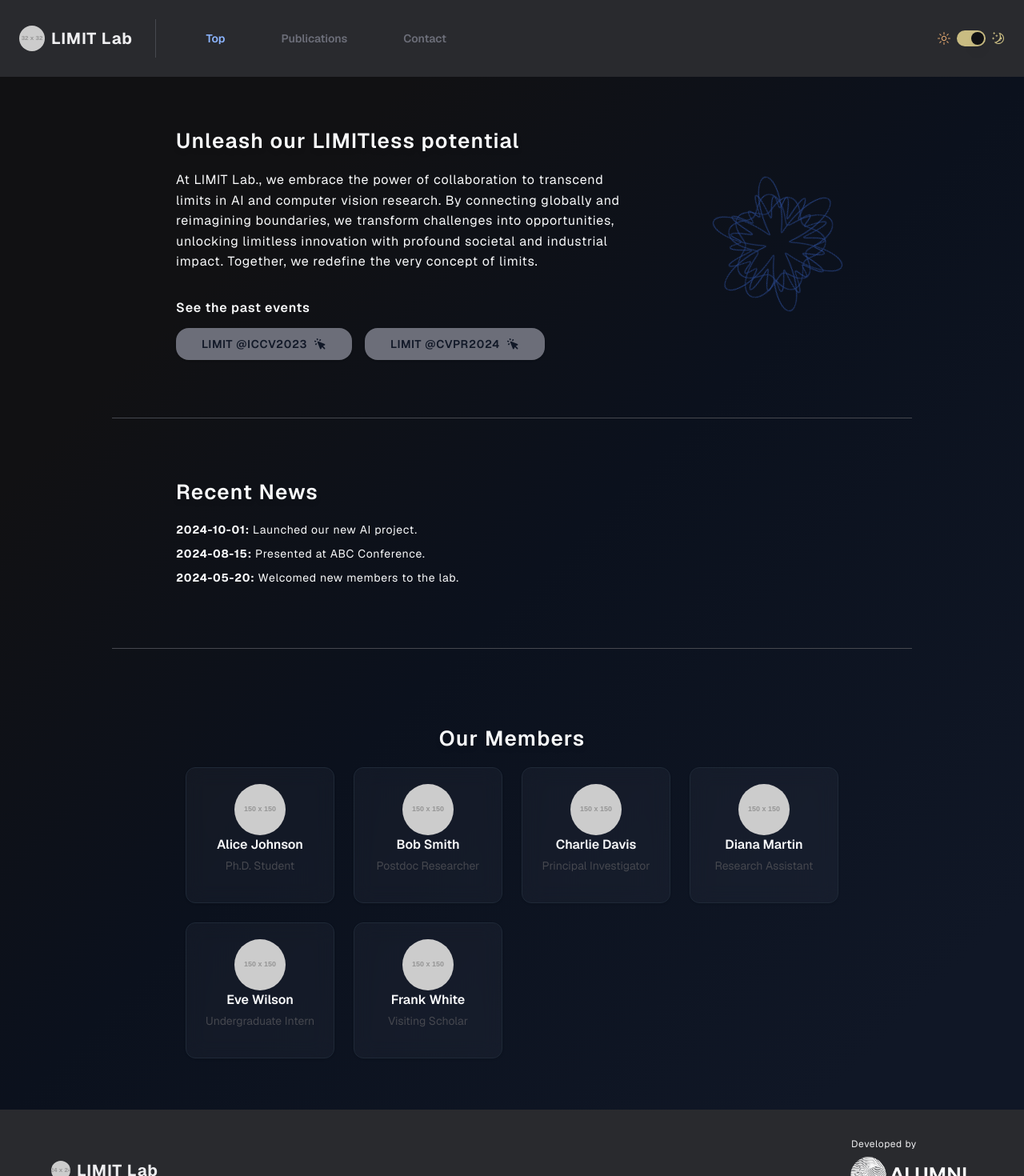
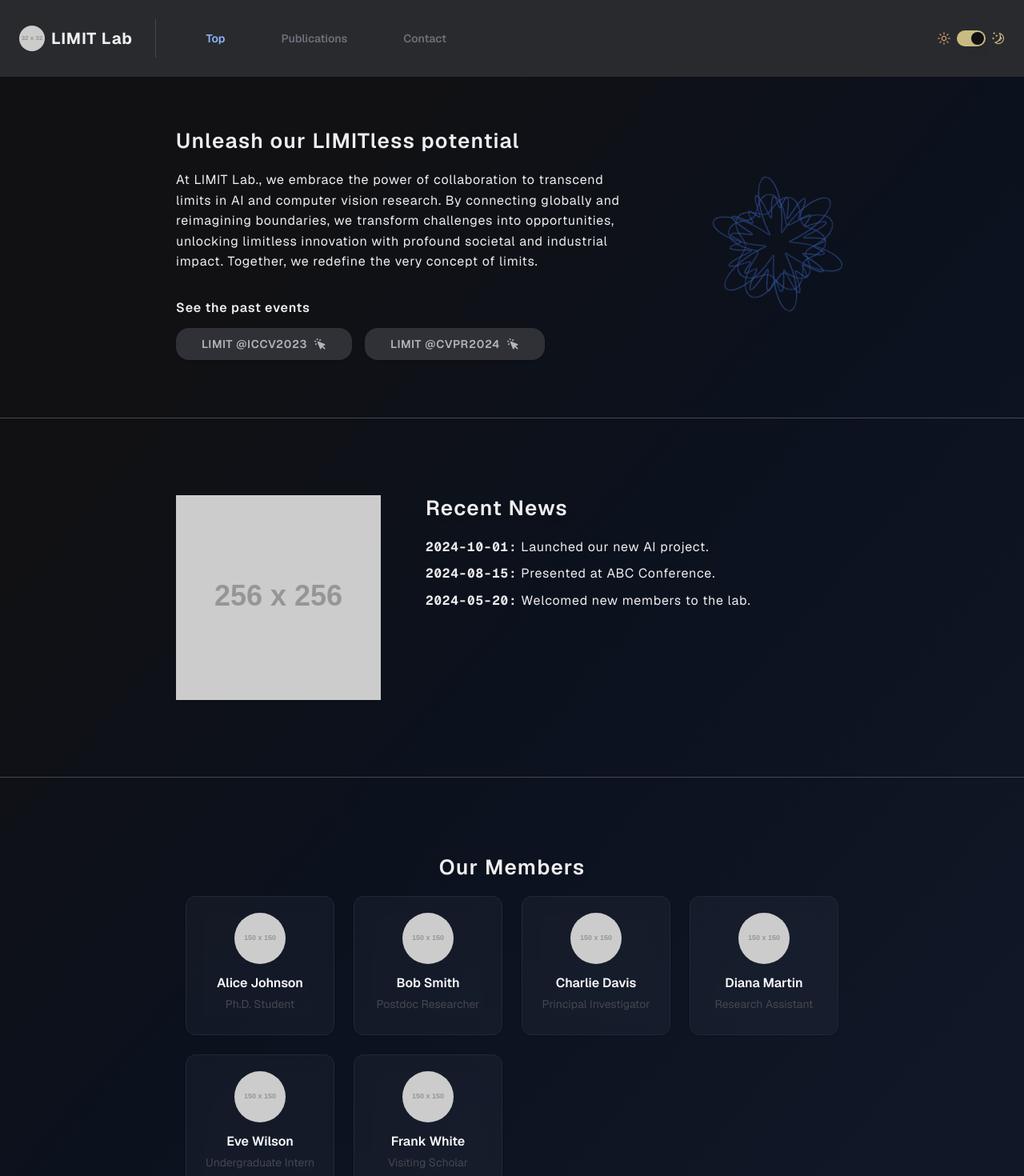
Before and after one commit to cvpaperchallenge-alumni/limit-lab-homepage, a Next.js app: page / in a window 1280 px wide. Shown: the top 1470 px of the page at 80% size. Built offline with nearby package versions, Linux system fonts and the light colour scheme; what tailwindcss-animated would draw is missing.

Commit message:
:sparkles: Update top page layout

```diff
--- a/src/app/(homepage)/page.tsx
+++ b/src/app/(homepage)/page.tsx
@@ -3,6 +3,11 @@
 import Image from 'next/image'
 import Link from 'next/link'
 import { HiCursorClick } from 'react-icons/hi'
+import { Geist_Mono } from 'next/font/google'
+
+const geistMono = Geist_Mono({
+  subsets: ['latin'],
+})
 
 // shadcn/ui components
 import { Card, CardHeader, CardContent } from '@/components/ui/card'
@@ -57,24 +62,24 @@ export default function TopPage() {
   return (
     <div className="flex-1 flex flex-col items-center gap-8 w-full bg-gradient-to-br from-background from-20% via-background-gradation-1 via-50% to-background-gradation-2 to-90%">
       <div className='flex gap-8 items-center max-w-[1000px] px-20 pb-10 pt-16'>
-        <div className="flex flex-col gap-3 items-start">
-          <h1 className='mb-2 text-xxxl font-semibold tracking-wider leading-8 text-foreground shadow-background drop-shadow-md'>
+        <div className="flex flex-col gap-3 items-start text-foreground ">
+          <h1 className='mb-2 text-xxxl font-semibold tracking-wider leading-8'>
             Unleash our LIMITless potential
           </h1>
-          <p className="mb-5 w-11/12 text-m text-wrap text-card-foreground">
+          <p className="mb-5 w-11/12 text-m text-wrap">
             At LIMIT Lab., we embrace the power of collaboration to transcend limits in AI and computer vision research. By connecting globally and reimagining boundaries, we transform challenges into opportunities, unlocking limitless innovation with profound societal and industrial impact. Together, we redefine the very concept of limits.
           </p>
           <h2 className='font-semibold text-m'>
             See the past events
           </h2>
           <div className='flex gap-4'>
-            <Button className="rounded-2xl bg-sub hover:bg-accent hover:text-accent-foreground hover:animate-scale-up-center" size="lg" asChild>
+            <Button className="rounded-2xl text-button-foreground bg-button-background hover:bg-accent hover:text-accent-foreground hover:animate-scale-up-center" size="lg" asChild>
               <Link href="https://lsfsl.net/limit23/" target='_blank'>
                 <span className='text-sm font-semibold tracking-wider'>LIMIT @ICCV2023</span>
                 <HiCursorClick className="size-5" />
               </Link>
             </Button>
-            <Button className="rounded-2xl bg-sub hover:bg-accent hover:text-accent-foreground hover:animate-scale-up-center" size="lg" asChild>
+            <Button className="rounded-2xl text-button-foreground bg-button-background hover:bg-accent hover:text-accent-foreground hover:animate-scale-up-center" size="lg" asChild>
               <Link href="https://hirokatsukataoka16.github.io/CVPR-2024-LIMIT/" target='_blank'>
                 <span className='text-sm font-semibold tracking-wider'>LIMIT @CVPR2024</span>
                 <HiCursorClick className="size-5" />
@@ -82,12 +87,7 @@ export default function TopPage() {
             </Button>
           </div>
         </div>
-        {/* <Image
-          src="https://via.placeholder.com/256"
-          alt="stylish image"
-          width={256}
-          height={256}
-        /> */}
+
         {/* <div className="relative w-full h-[500px] overflow-hidden">
           <div className="absolute top-1/2 left-1/2 w-8 h-8 bg-blue-500 rounded-full
                       -translate-x-1/2 -translate-y-1/2">
@@ -152,24 +152,31 @@ export default function TopPage() {
         </div>
       </div>
 
+      <Separator orientation="horizontal" className="w-full h-px bg-muted-foreground" />
 
       {/* Recent News */}
-      <div className='flex flex-col gap-3 w-full max-w-[1000px]'>
-        <Separator orientation="horizontal" className="w-full h-px bg-muted-foreground" />
-        <div className='flex flex-col gap-3 items-start w-full px-20 py-16 '>
+      <div className='flex gap-14 w-full max-w-[1000px] px-20 py-16 '>
+        <Image
+          src="https://via.placeholder.com/256"
+          alt="stylish image"
+          width={256}
+          height={256}
+        />
+        <div className='flex flex-col gap-3 items-start w-full'>
           <h1 className='mb-2 text-xxxl font-semibold tracking-wider leading-8 text-foreground shadow-background drop-shadow-md'>
             Recent News
           </h1>
           <div className="space-y-2">
             {newsItems.map((item, index) => (
-              <div key={index} className="text-s">
-                <strong>{item.date}:</strong> {item.description}
+              <div key={index} className="text-m">
+                <strong className={`${geistMono.className}`}>{item.date}:</strong> {item.description}
               </div>
             ))}
           </div>
         </div>
-        <Separator orientation="horizontal" className="w-full h-px bg-muted-foreground" />
       </div>
+
+      <Separator orientation="horizontal" className="w-full h-px bg-muted-foreground" />
 
       {/* Member Information */}
       <div className='flex flex-col gap-3 items-center w-full max-w-[1000px] px-20 py-16'>
@@ -180,7 +187,7 @@ export default function TopPage() {
         <div className='flex flex-col w-full items-center'>
           <div className="grid grid-cols-1 gap-6 sm:grid-cols-2 md:grid-cols-3 xl:grid-cols-4">
             {members.map((member, idx) => (
-              <Card key={idx} className="pb-3 pt-5 shadow backdrop-blur-md">
+              <Card key={idx} className="pb-1 pt-5 shadow backdrop-blur-md">
                 <CardContent>
                   <div className="flex justify-center">
                     <Avatar className="size-16">
@@ -188,7 +195,7 @@ export default function TopPage() {
                       <AvatarFallback>?</AvatarFallback>
                     </Avatar>
                   </div>
-                  <div className="space-y-1 text-center">
+                  <div className="space-y-1 text-center pt-3">
                     <div className="font-semibold">{member.name}</div>
                     <div className="text-sm text-muted-foreground">
                       {member.affiliation}
--- a/src/app/globals.css
+++ b/src/app/globals.css
@@ -321,7 +321,11 @@
 
     --sub: var(--gray-9);
 
-    --orbit: var(--blue-6);
+    --button-background: var(--gray-5);
+    --button-foreground: var(--gray-11);
+    --button-border: var(--gray-6);
+
+    --orbit: var(--blue-7);
     --particle-glow: var(--blue-9);
 
     --background-gradation-1: var(--blue-1);
@@ -329,7 +333,7 @@
 
     /* shadcn/ui variables */
     --background: var(--gray-1);
-    --foreground: hsl(224 71.4% 4.1%);
+    --foreground: var(--gray-12);
     --card: var(--gray-a2);
     --card-foreground: hsl(224 71.4% 4.1%);
     --popover: hsl(0 0% 100%);
@@ -371,7 +375,6 @@
     --moon-icon: hsl(49, 40%, 65%);
 
     /* shadcn/ui variables */
-    --foreground: hsl(210 20% 98%);
     --card-foreground: hsl(210 20% 98%);
     --popover: hsl(224 71.4% 4.1%);
     --popover-foreground: hsl(210 20% 98%);
--- a/tailwind.config.ts
+++ b/tailwind.config.ts
@@ -33,6 +33,11 @@ const config = {
             DEFAULT: 'var(--tab-background)',
             selected: 'var(--tab-background-selected)',
           },
+        },
+        button: {
+          background: 'var(--button-background)',
+          foreground: 'var(--button-foreground)',
+          border: 'var(--button-border)',
         },
         sun: {
           icon: 'var(--sun-icon)',
```
